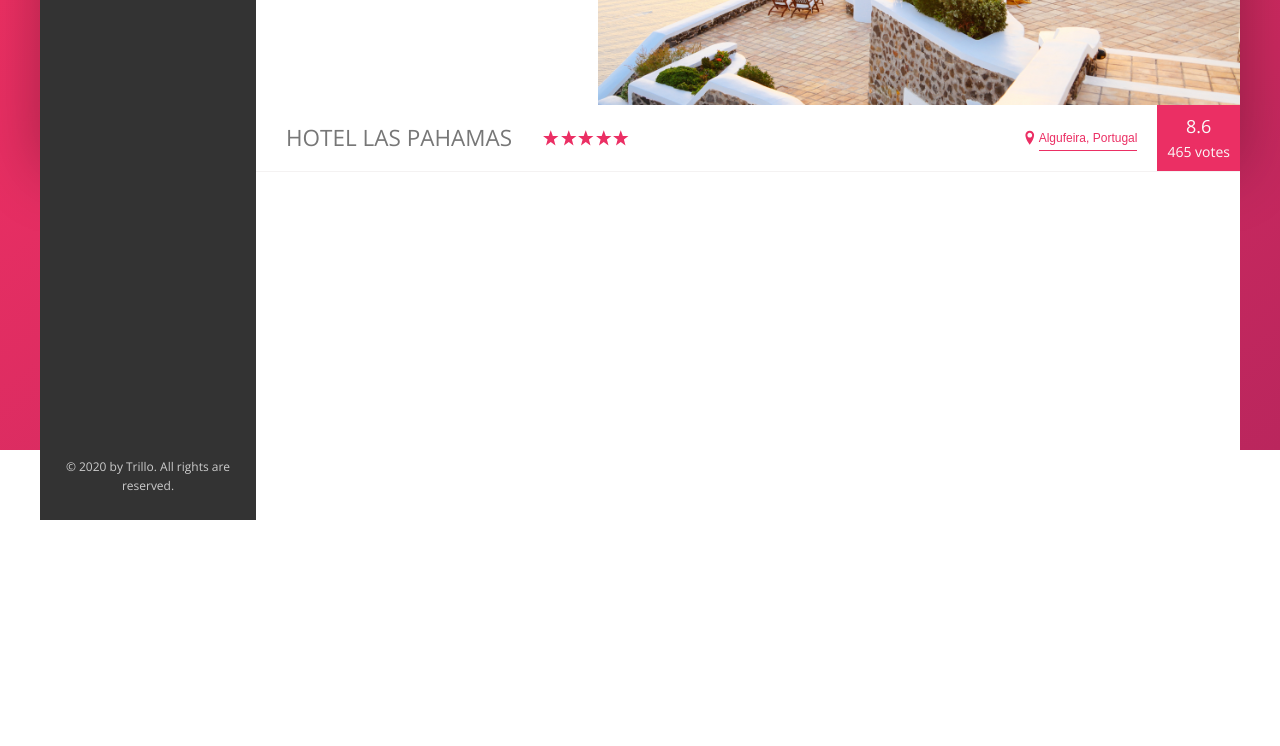
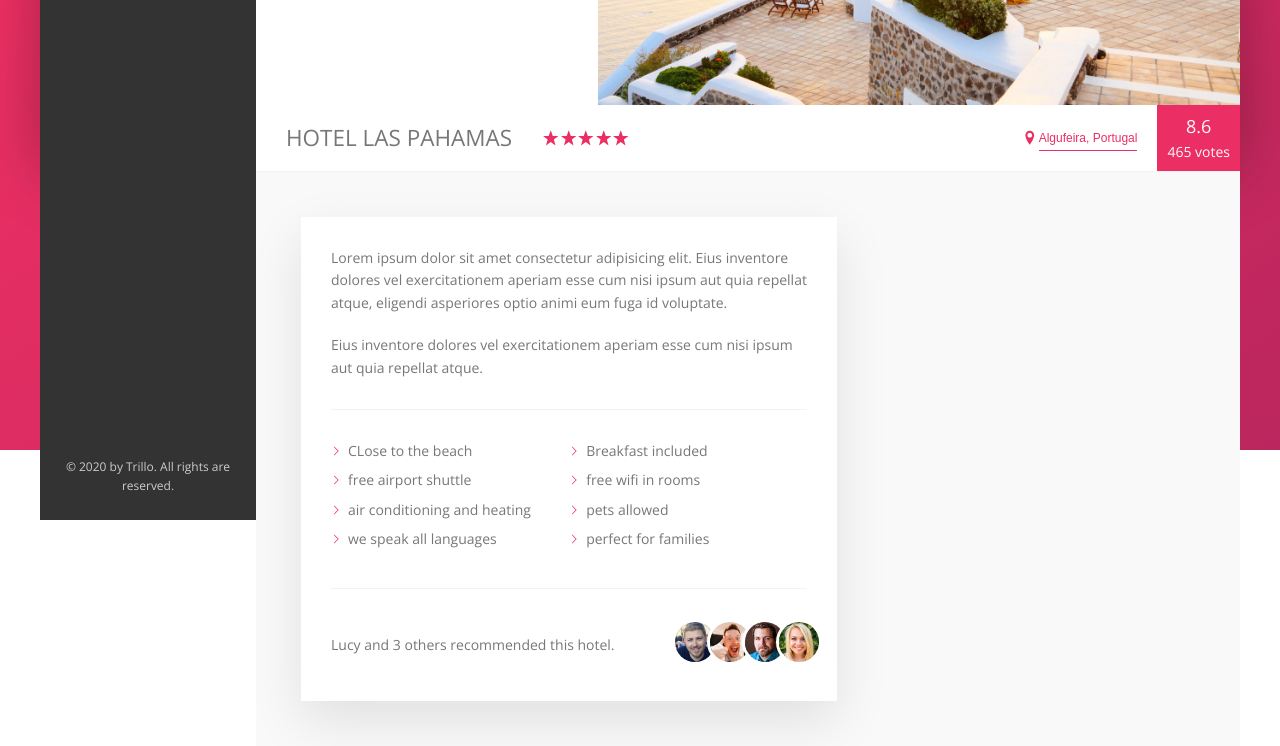
Before and after one commit to mariamamen30/hotel, a website: page index.html in a window 1280 px wide. Shown: the part 430-1176 px from the top of the page. Before the commit the page ends 950 px from the top, so only its background shows below. Drawn offline with nearby package versions, Linux system fonts and the light colour scheme.

Commit message:
descreption section

```diff
--- a/index.html
+++ b/index.html
@@ -139,6 +139,43 @@
               <div class="overview__rating-count">465 votes</div>
             </div>
           </div>
+
+          <div class="detail">
+            <div class="descreption">
+              <p class="paragraph">
+                Lorem ipsum dolor sit amet consectetur adipisicing elit. Eius
+                inventore dolores vel exercitationem aperiam esse cum nisi ipsum
+                aut quia repellat atque, eligendi asperiores optio animi eum
+                fuga id voluptate.
+              </p>
+              <p class="paragraph">
+                Eius inventore dolores vel exercitationem aperiam esse cum nisi
+                ipsum aut quia repellat atque.
+              </p>
+              <ul class="list">
+                <li class="list__item">CLose to the beach</li>
+                <li class="list__item">Breakfast included</li>
+                <li class="list__item">free airport shuttle</li>
+                <li class="list__item">free wifi in rooms</li>
+                <li class="list__item">air conditioning and heating</li>
+                <li class="list__item">pets allowed</li>
+                <li class="list__item">we speak all languages</li>
+                <li class="list__item">perfect for families</li>
+              </ul>
+              <div class="recommend">
+                <p class="recommend__count">
+                  Lucy and 3 others recommended this hotel.
+                </p>
+                <div class="recommend__friends">
+                  <img src="img/user-3.jpg" alt="" class="recommend__photo" />
+                  <img src="img/user-1.jpg" alt="" class="recommend__photo" />
+                  <img src="img/user-5.jpg" alt="" class="recommend__photo" />
+                  <img src="img/user-6.jpg" alt="" class="recommend__photo" />
+                </div>
+              </div>
+            </div>
+            <div class="user-reviews"></div>
+          </div>
         </main>
       </div>
     </div>
--- a/sass/_components.scss
+++ b/sass/_components.scss
@@ -287,3 +287,67 @@
     box-shadow: none;
   }
 }
+
+//////////////////////////////////
+/////////   PARAGRAPH
+.paragraph {
+  &:not(:last-of-type) {
+    margin-bottom: 2rem;
+  }
+}
+
+//////////////////////////////////
+/////////   LIST
+.list {
+  margin: 3rem 0;
+  list-style: none;
+  padding: 3rem 0;
+  border-top: var(--color-grey-light-2) solid 1px;
+  border-bottom: var(--color-grey-light-2) solid 1px;
+
+  display: flex;
+  flex-wrap: wrap;
+
+  &__item {
+    flex: 0 0 50%;
+    margin-bottom: 0.7rem;
+  }
+
+  &__item::before {
+    content: "";
+    display: inline-block;
+    height: 1rem;
+    width: 1rem;
+    margin-right: 0.7rem;
+
+    // background-image: url(../img/chevron-thin-right.svg);
+    background-color: var(--color-primary);
+    -webkit-mask-image: url(../img/chevron-thin-right.svg);
+    -moz-mask-image: url(../img/chevron-thin-right.svg);
+    -webkit-mask-size: cover;
+    -moz-mask-size: cover;
+  }
+}
+
+//////////////////////////////////
+/////////   RECOMMEND
+
+.recommend {
+  display: flex;
+  justify-content: space-between;
+  align-items: center;
+  &__count {
+  }
+
+  &__friends {
+  }
+
+  &__photo {
+    box-sizing: content-box;
+    height: 4rem;
+    width: 4rem;
+    border-radius: 100%;
+    border: 3px solid #fff;
+    margin-right: -1.5rem;
+  }
+}
--- a/sass/_layout.scss
+++ b/sass/_layout.scss
@@ -34,3 +34,25 @@
   flex: 1;
   height: 80rem;
 }
+
+////////////////////////////////
+////// Main part of hotel view
+
+.detail {
+  display: flex;
+  padding: 4.5rem;
+  background-color: var(--color-grey-light-1);
+}
+
+.descreption {
+  flex: 0 0 60%;
+  margin-right: 4.5rem;
+  background-color: #fff;
+  box-shadow: 0 2rem 5rem rgba(0, 0, 0, 0.1);
+  padding: 3rem;
+  font-size: 1.4rem;
+}
+
+.user-reviews {
+  flex: 1;
+}
```
Also changed, not shown: css/style.css.
